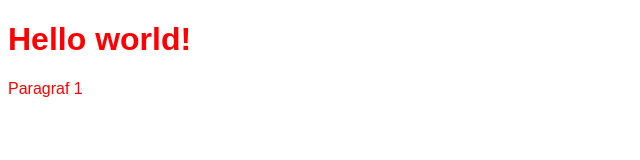
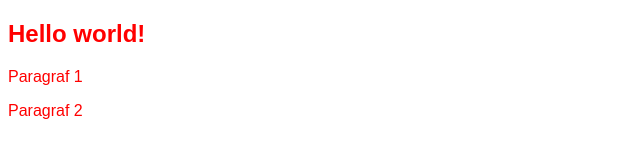
Before and after one commit to erdikaRKusumah/rekweb-pertemuan-3, a plain HTML site: page index.html in a window 1280 px wide. Shown: the whole page, without its empty margins (0-640 px from the left). Drawn offline with Linux system fonts and the light colour scheme.

Commit message:
menambah paragraf dan mengubah h1 jadi h2

```diff
--- a/index.html
+++ b/index.html
@@ -5,8 +5,9 @@
 	<link rel="stylesheet" type="text/css" href="style.css">
 </head>
 <body>
-	<h1>Hello world!</h1>
+	<h2>Hello world!</h2>
 	<p>Paragraf 1</p>
+	<p>Paragraf 2</p>
 </body>
 <script type="text/javascript" src="script.js"></script>
 </html>
```
